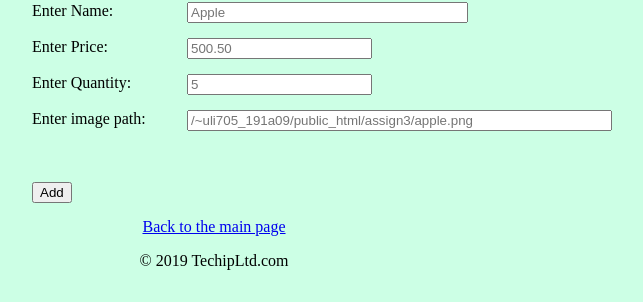
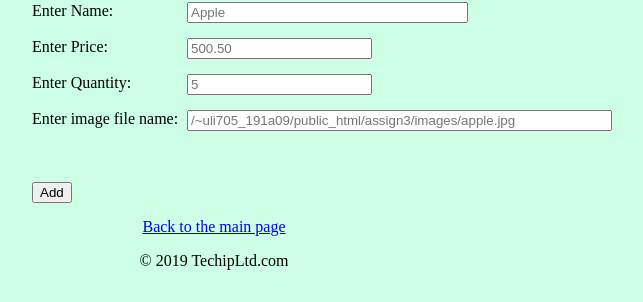
Before and after one commit to AltabHossain/assign2, a PHP site: page /add.php in a window 1280 px wide. Shown: the part 118-420 px from the top of the page, without its empty margins (426-1069 px from the left). Run offline with PHP 8.4, Linux system fonts and the light colour scheme; data that the repository does not hold is empty.

Commit message:
delete function.

```diff
--- a/action_display.php
+++ b/action_display.php
@@ -13,7 +13,7 @@
         <th>NAME</th>
         <th>PRICE</th>
         <th>QUANTITY</th>
-        <th>PATH</th>
+        <th>IMAGE FILE NAME</th>
       </tr>
   <?php
    //loop inside results..
--- a/add.php
+++ b/add.php
@@ -19,8 +19,8 @@
       <input id="price" type="number" name="price" step="0.01" placeholder="500.50"><br><br>
       <label for="Qty">Enter Quantity:</label>
       <input id="Qty" type="number" name="qty" placeholder="5"><br><br>
-      <label for="Path">Enter image path:</label>
-      <input id="Path" type="text" name="path" size="50" placeholder="/~uli705_191a09/public_html/assign3/apple.png"><br><br><br><br>
+      <label for="Path">Enter image file name:</label>
+      <input id="Path" type="text" name="path" size="50" placeholder="/~uli705_191a09/public_html/assign3/images/apple.jpg"><br><br><br><br>
       <input type="submit" value="Add"><br><br>
     </form>
     <?php include 'action_display.php'; ?>
--- a/validate.js
+++ b/validate.js
@@ -2,7 +2,6 @@ function validate_id(){
   //check id
 
   var id = document.forms["delete"]["id"].value; // getting the user data
-  document.write(id);
   if(id==null || id=="" ){ //alert if the data is empty
     alert("Please enter valid id (eg. 10)!");
     window.location.replace("./delete.php");
@@ -12,6 +11,9 @@ function validate_id(){
     alert("Entered data is invalid. Should be a 6 digit number (eg. 000001)!");
     window.location.replace("./delete.php");
     return false;
+  }
+  else {
+    return true;
   }
 }
 
```
